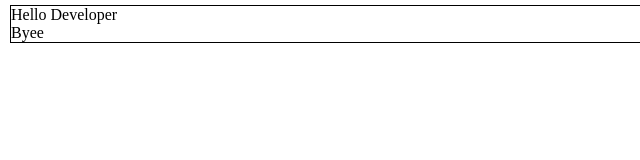
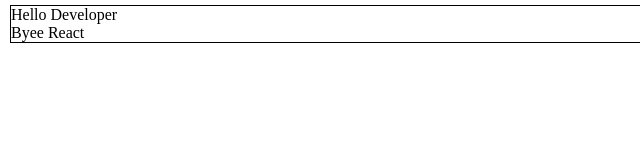
Before and after one commit to iabdagar/digital-resume, a plain HTML site: page index.html in a window 1280 px wide. Shown: the full height of the page, 0-640 px from the left. Drawn offline with Linux system fonts and the light colour scheme.

Commit message:
html updated

```diff
--- a/index.html
+++ b/index.html
@@ -11,7 +11,7 @@
 <body>
     <div id="container">
         <div>Hello Developer</div>
-        <div>Byee</div>
+        <div>Byee React</div>
     </div>
 </body>
 
```
